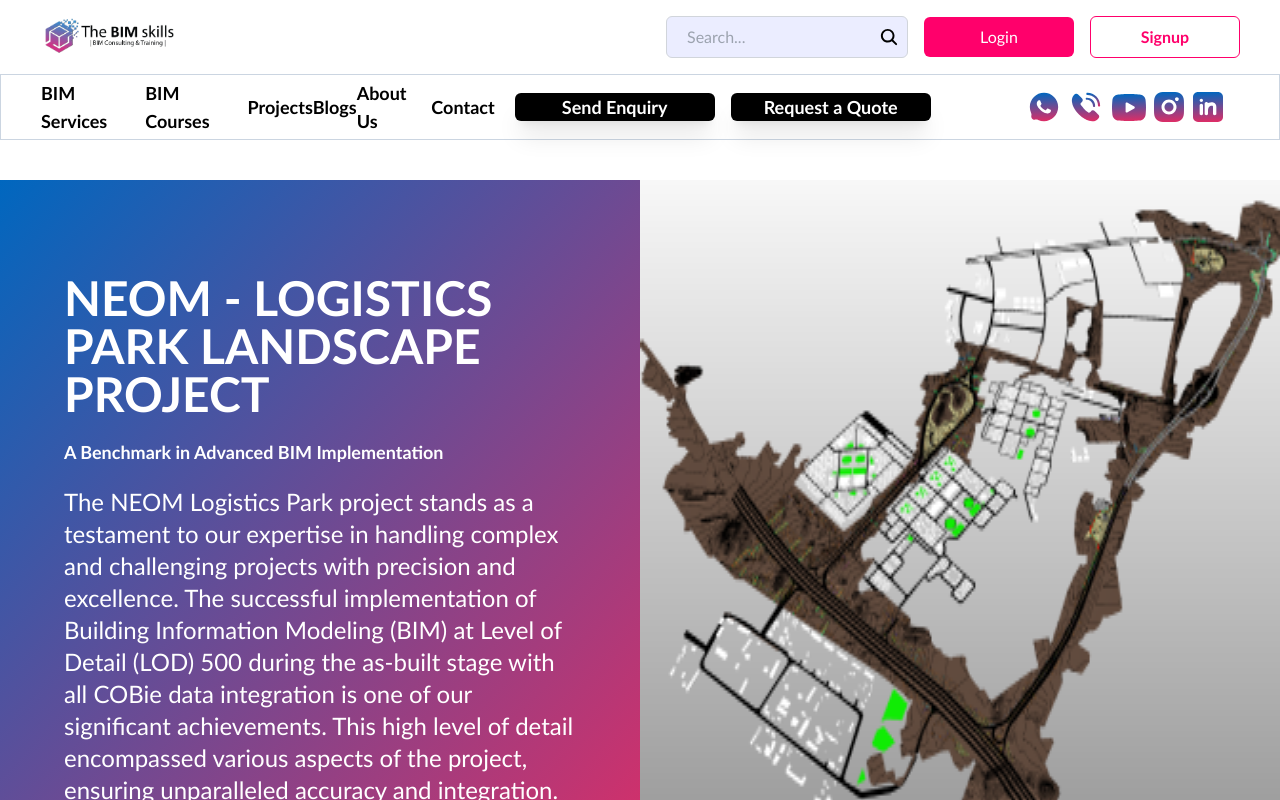
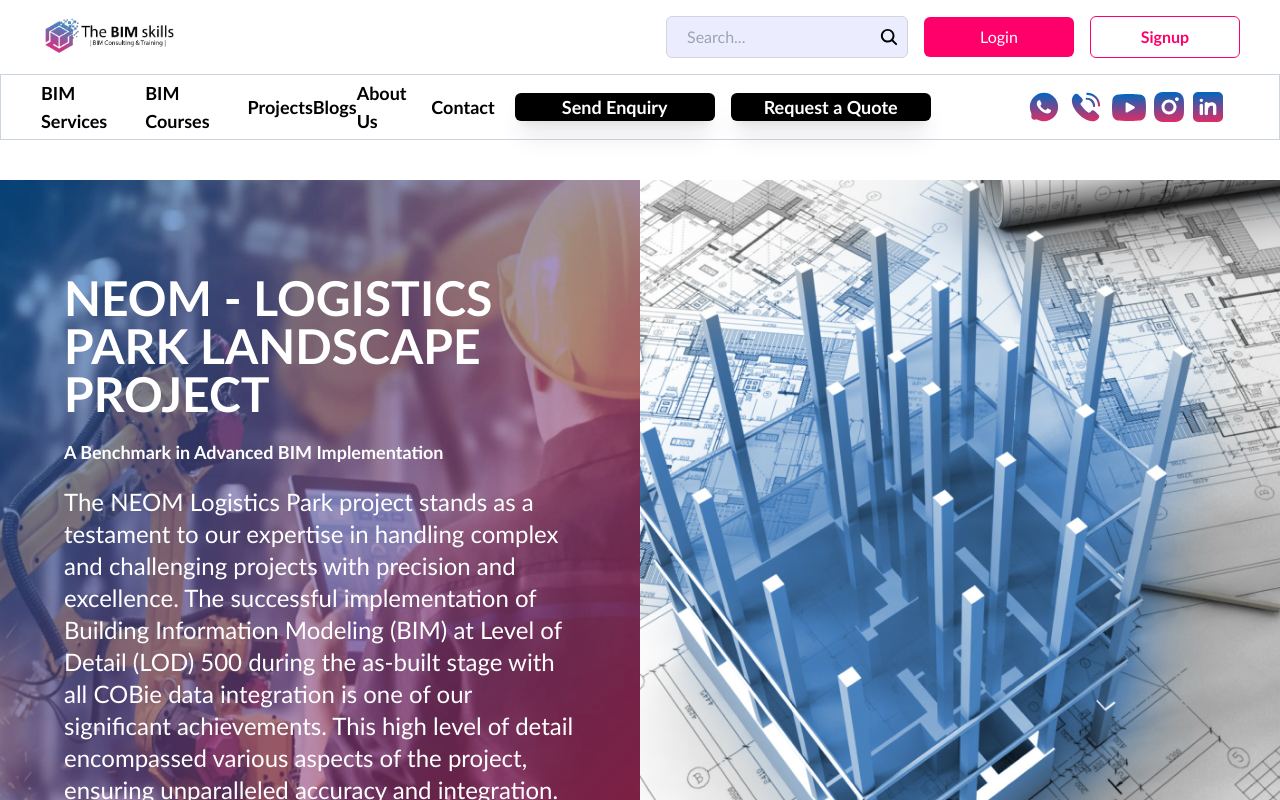
Before and after one commit to Thund3rHawk/BIM-user-frontend, a React (Vite) app: page /projects in a window 1280 px wide. Shown: the top 800 px of the page. Built offline with nearby package versions, Linux system fonts and the light colour scheme.

Commit message:
image changes

```diff
--- a/src/pages/Projects.jsx
+++ b/src/pages/Projects.jsx
@@ -64,7 +64,7 @@
           }}
           className="w-1/2 flex justify-center items-center  relative"
         >
-          {/* <img src={bgImage} alt="logo" className="w-full h-full" /> */}
+          <img src={bgImage} alt="logo" className="w-full h-full" />
           <div className="flex flex-col gap-5  m-16 absolute">
             <h1 className="text-5xl font-bold text-white">
               NEOM - LOGISTICS PARK LANDSCAPE PROJECT
@@ -85,7 +85,7 @@
           </div>
         </div>
         <div className=" w-1/2 flex  justify-end ">
-          <img src={neom} alt="projectsmain" className="w-full" />
+          <img src={projectsmain} alt="projectsmain" className="w-full" />
         </div>
       </div>
 
```
